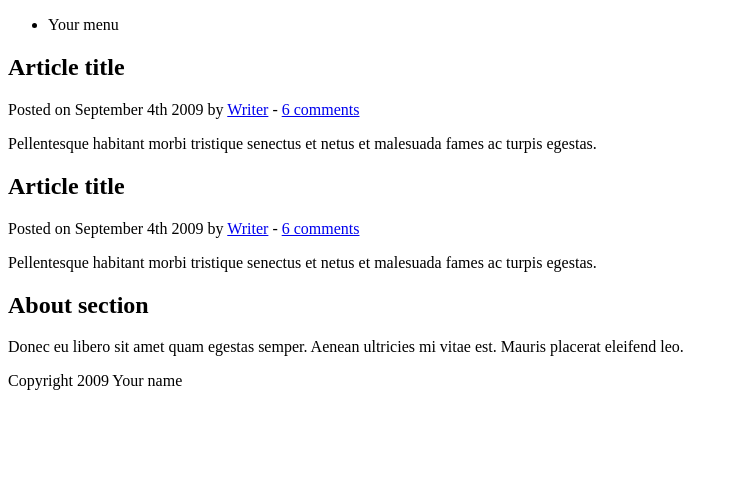
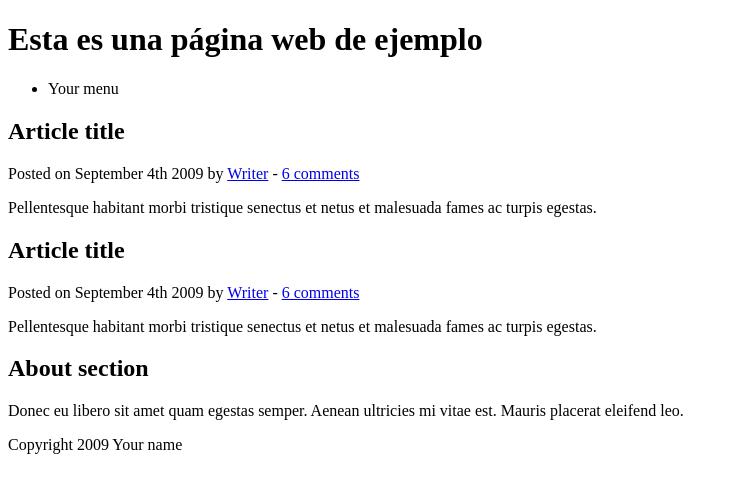
Before and after one commit to VictorFernadez/demo-repo, a plain HTML site: page index.html in a window 1280 px wide. Shown: the whole page, without its empty margins (0-738 px from the left). Drawn offline with Linux system fonts and the light colour scheme.

Commit message:
Se modifico el archivo index - se agrego una nueva etiqueta

```diff
--- a/index.html
+++ b/index.html
@@ -8,7 +8,7 @@
 </head>
 
 <body>
-
+	<h1>Esta es una página web de ejemplo</h1>
 	<header>
 		<nav>
 			<ul>
```
